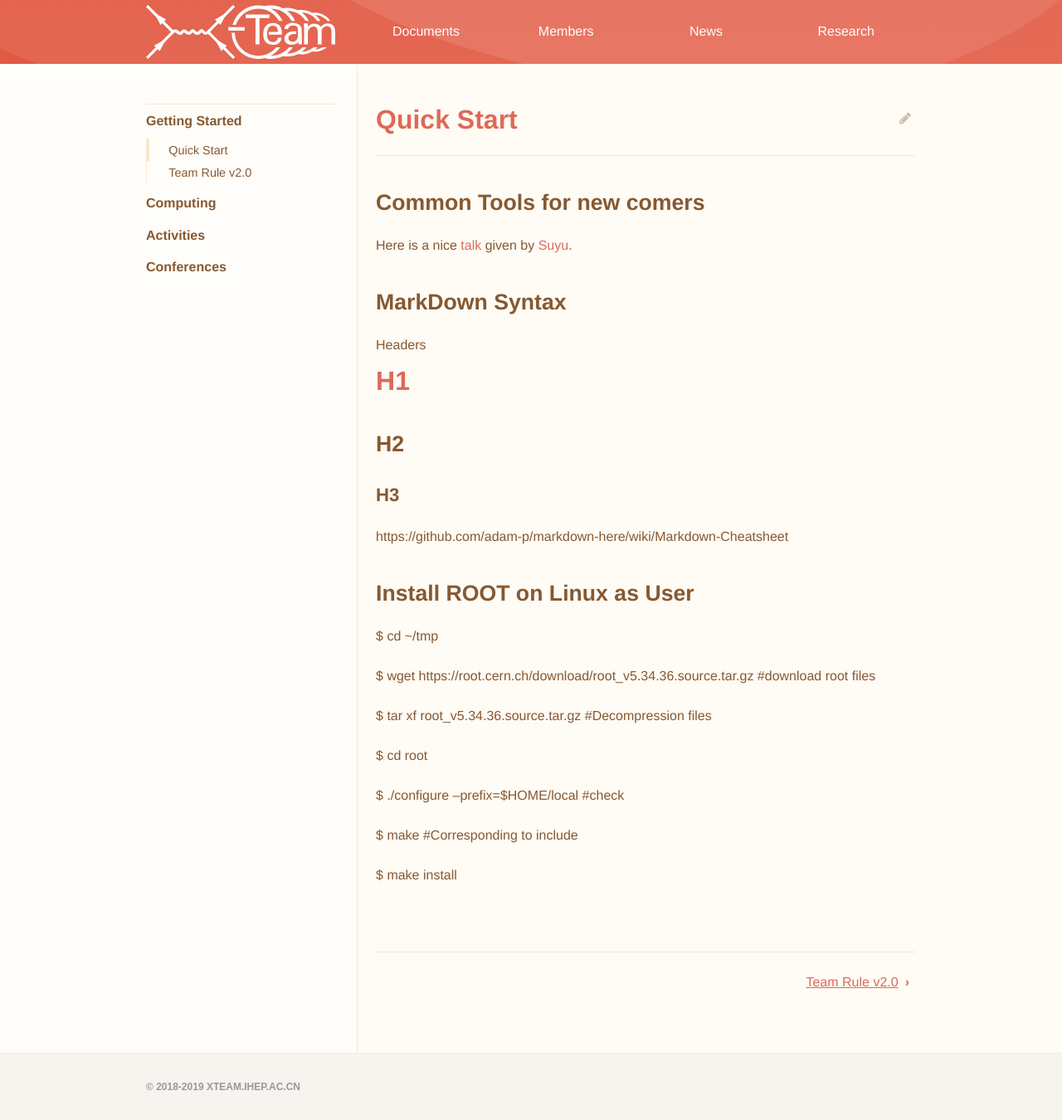
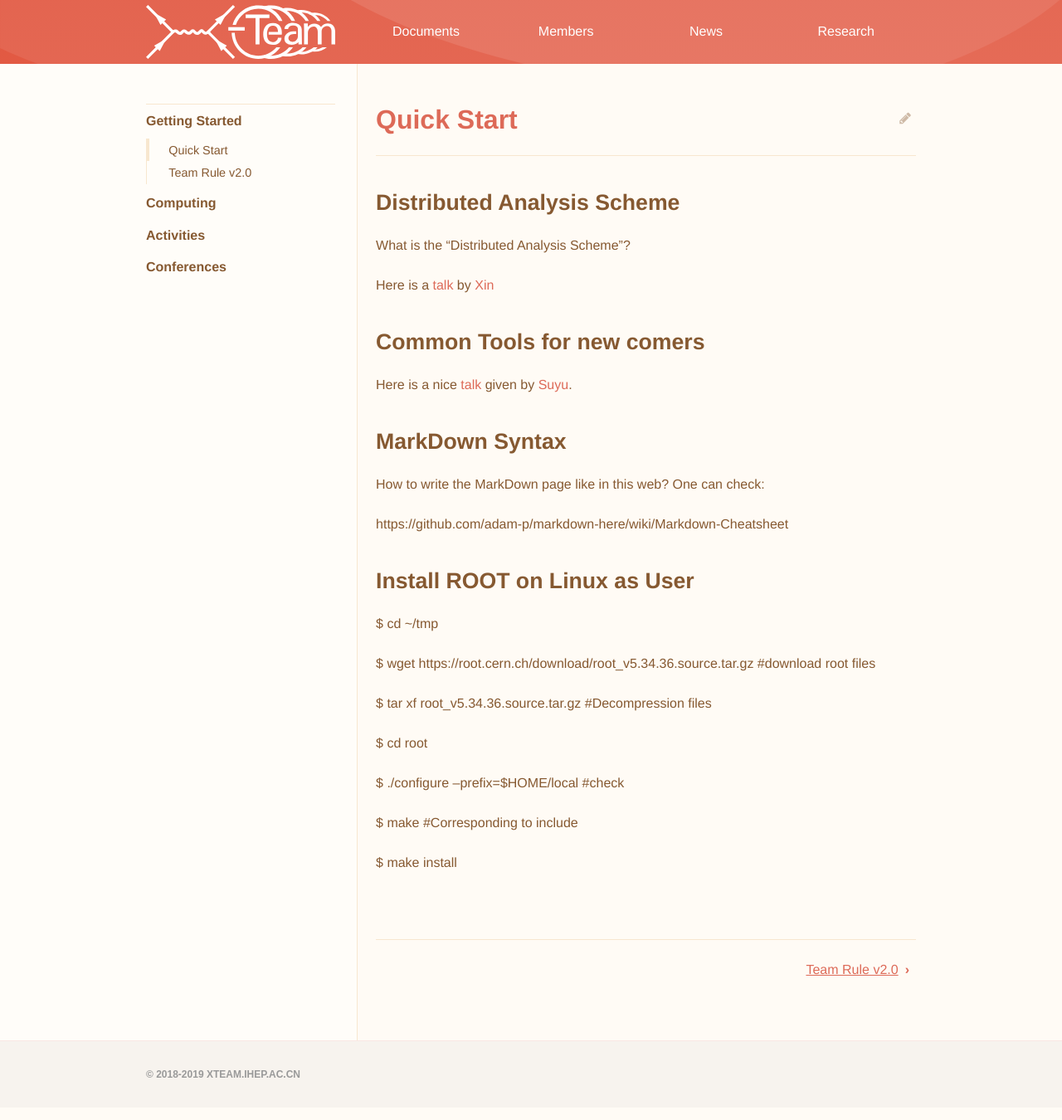
Before and after one commit to dt-np/xteam, a Jekyll site: the page built from _docs/quickstart.md, in a window 1280 px wide. Shown: the whole page at 83% size. Built offline with Jekyll 4.4.1, drawn with Linux system fonts in a browser that asks for light colours.

Commit message:
udpate quickstart, fix typos

```diff
--- a/_data/docs.yml
+++ b/_data/docs.yml
@@ -8,6 +8,7 @@
     - git
     - mac
     - vsc
+    - linux
 
 - title: Activities
   pages:
--- a/_docs/quickstart.md
+++ b/_docs/quickstart.md
@@ -2,6 +2,11 @@
 title: Quick Start
 ---
 
+## Distributed Analysis Scheme
+
+What is the "Distributed Analysis Scheme"?
+
+Here is a [talk](https://indico.ihep.ac.cn//event/6253/session/7/contribution/30/material/slides/0.pdf) by [Xin](/members/Xin_Shi)
 
 ## Common Tools for new comers
 
@@ -9,15 +14,9 @@ Here is a nice [talk](https://indico.ihep.ac.cn/event/7614/session/9/material/0/
 
 ## MarkDown Syntax
 
-Headers
-
-# H1
-## H2
-### H3
+How to write the MarkDown page like in this web? One can check:
 
 https://github.com/adam-p/markdown-here/wiki/Markdown-Cheatsheet
-
-
 
 ## Install ROOT on Linux as User
 
```
Also changed, not shown: _posts/2019-03-01-XC1.md (+3 -3 lines).
